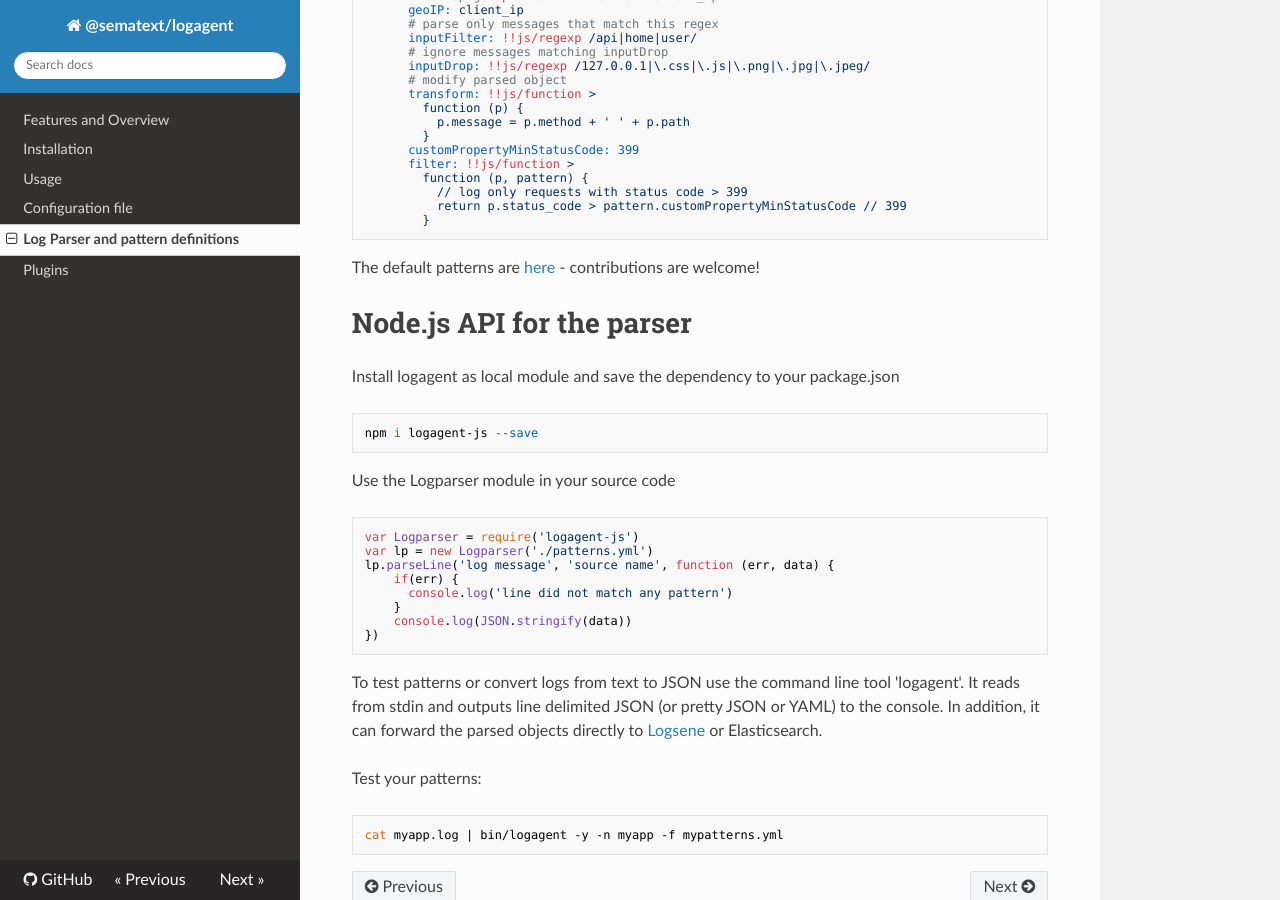
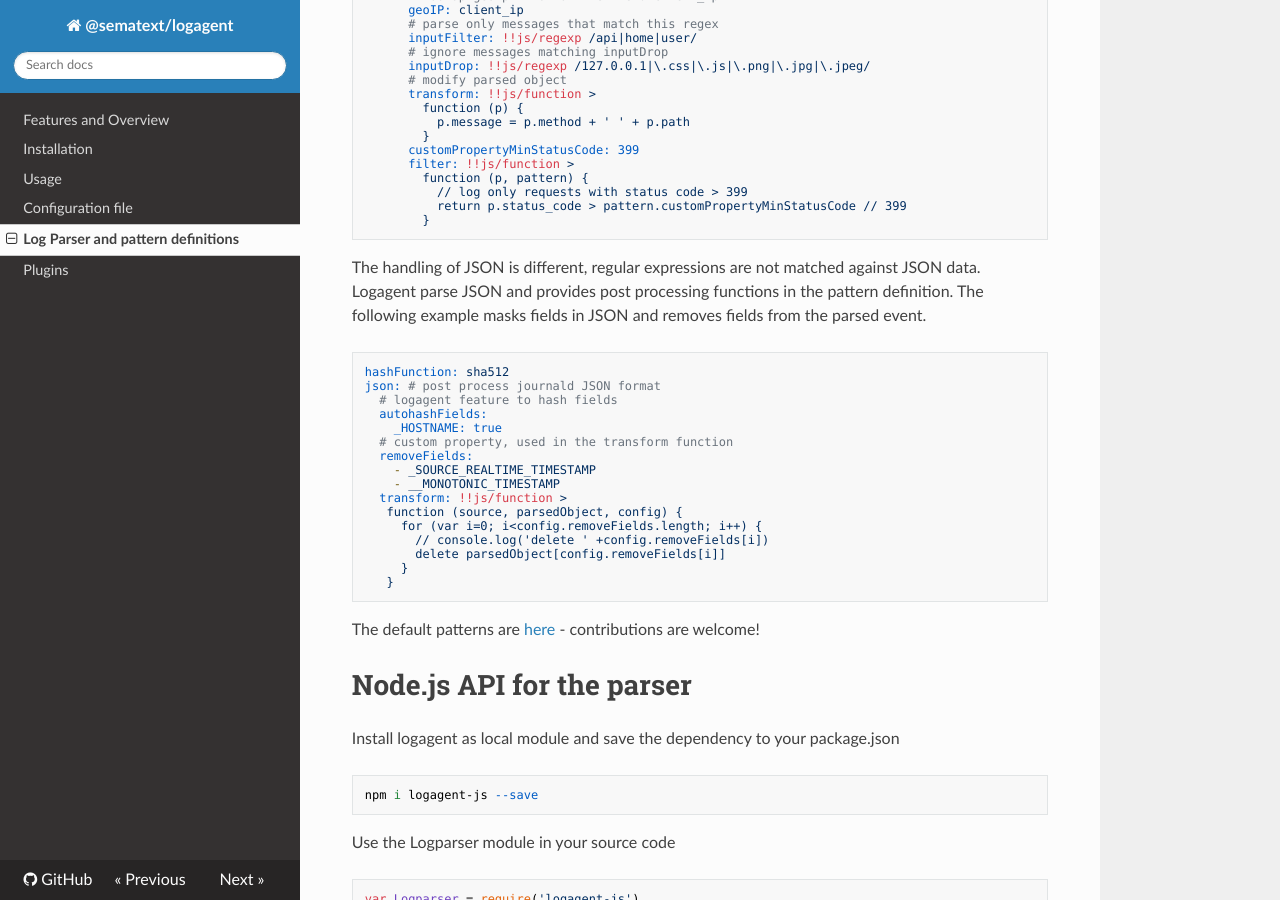
Before and after one commit to sematext/logagent-js, an MkDocs documentation site: the page built from docs/parser.md, in a window 1280 px wide and 900 px high, scrolled down 1778 px. Built offline with MkDocs 1.6.1, drawn with Linux system fonts in a browser that asks for light colours; nearby versions of some CDN libraries; old or Windows-style settings are respelled for this version of MkDocs.

Commit message:
example for json post processing

````diff
--- a/docs/parser.md
+++ b/docs/parser.md
@@ -96,6 +96,29 @@ patterns:
         }
 ```
 
+The handling of JSON is different, regular expressions are not matched against JSON data.
+Logagent parse JSON and provides post processing functions in the pattern definition.
+The following example masks fields in JSON and removes fields from the parsed event.
+
+```
+hashFunction: sha512
+json: # post process journald JSON format
+  # logagent feature to hash fields
+  autohashFields:
+    _HOSTNAME: true
+  # custom property, used in the transform function
+  removeFields:
+    - _SOURCE_REALTIME_TIMESTAMP
+    - __MONOTONIC_TIMESTAMP
+  transform: !!js/function >
+   function (source, parsedObject, config) {
+     for (var i=0; i<config.removeFields.length; i++) {
+       // console.log('delete ' +config.removeFields[i])
+       delete parsedObject[config.removeFields[i]]
+     }
+   }
+```
+
 The default patterns are [here](https://github.com/sematext/logagent-js/blob/master/patterns.yml) - contributions are welcome!
 
 # Node.js API for the parser
````
